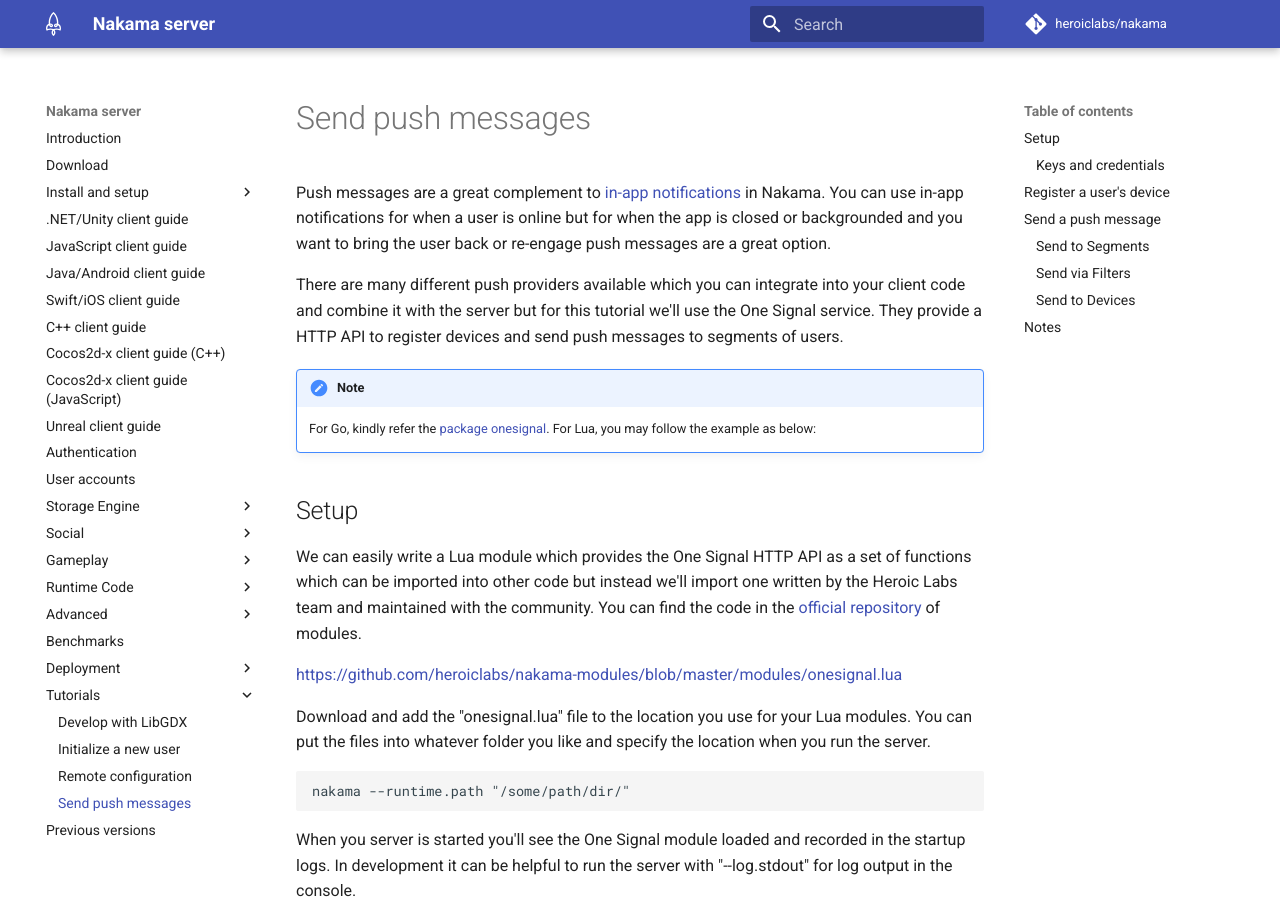
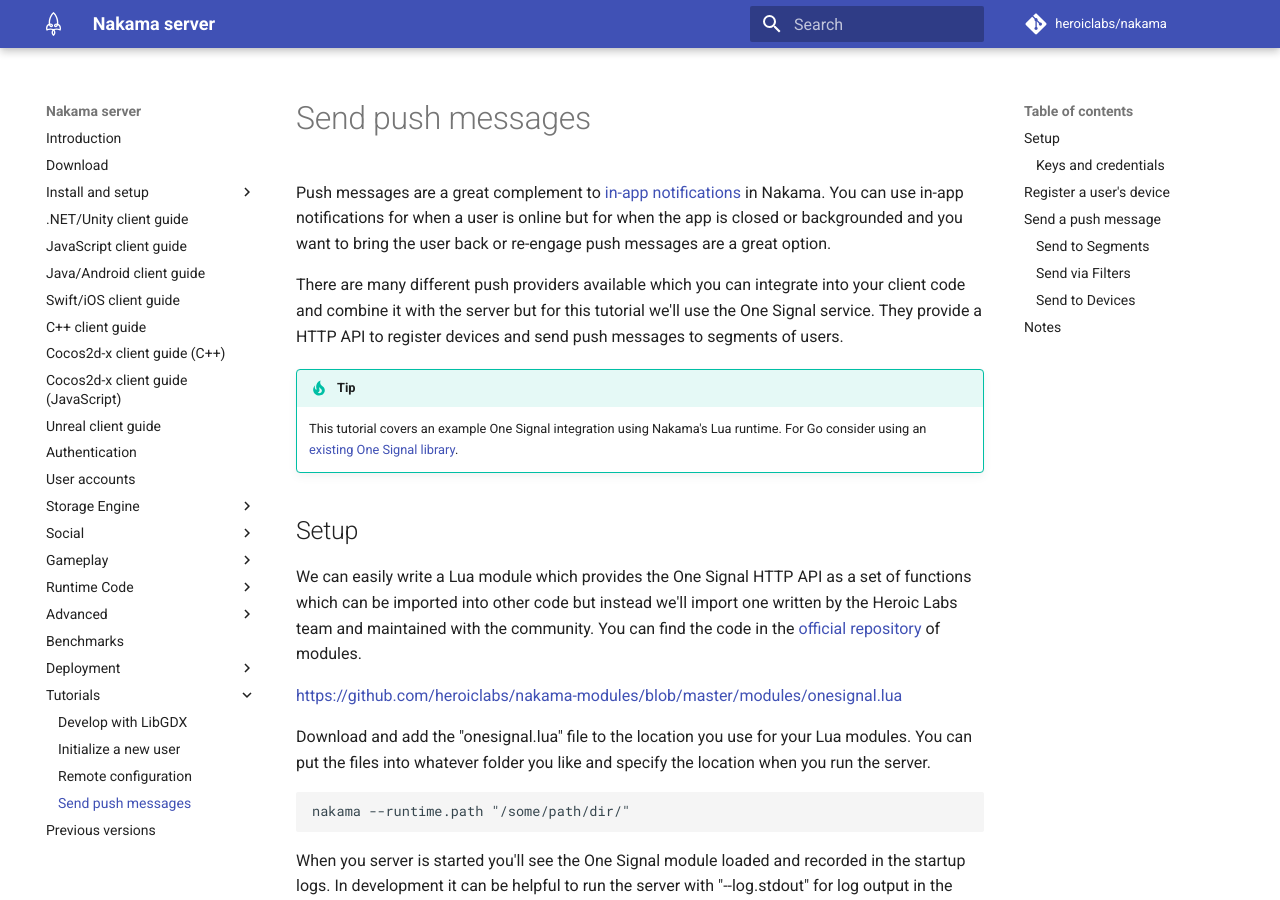
Before and after one commit to heroiclabs/nakama-docs, an MkDocs documentation site: the page built from docs/tutorial-send-push-messages.md, in a window 1280 px wide and 900 px high. Built offline with MkDocs 1.6.1 and Material for MkDocs 9.7.7, drawn with Linux system fonts in a browser that asks for light colours; comment, search, counter and statistics services are not loaded; old or Windows-style settings are respelled for this version of MkDocs.

Commit message:
Update push message tutorial for Go.

```diff
--- a/docs/tutorial-send-push-messages.md
+++ b/docs/tutorial-send-push-messages.md
@@ -4,8 +4,8 @@
 
 There are many different push providers available which you can integrate into your client code and combine it with the server but for this tutorial we'll use the One Signal service. They provide a HTTP API to register devices and send push messages to segments of users.
 
-!!! Note
-    For Go, kindly refer the [package onesignal](https://godoc.org/github.com/tbalthazar/onesignal-go). For Lua, you may follow the example as below:
+!!! Tip
+    This tutorial covers an example One Signal integration using Nakama's Lua runtime. For Go consider using an [existing One Signal library](https://godoc.org/github.com/tbalthazar/onesignal-go).
 
 ## Setup
 
```
